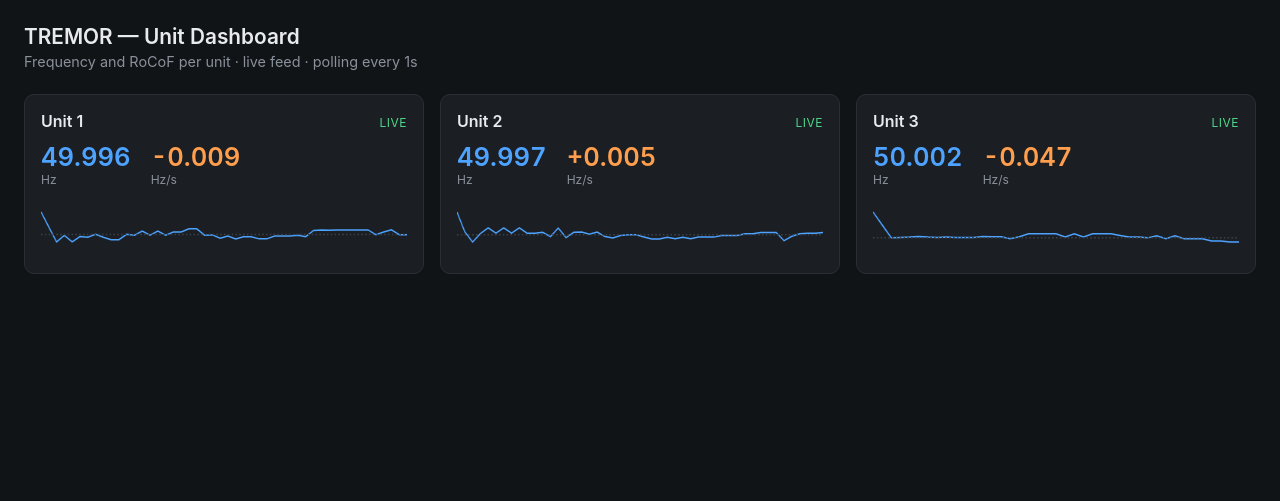
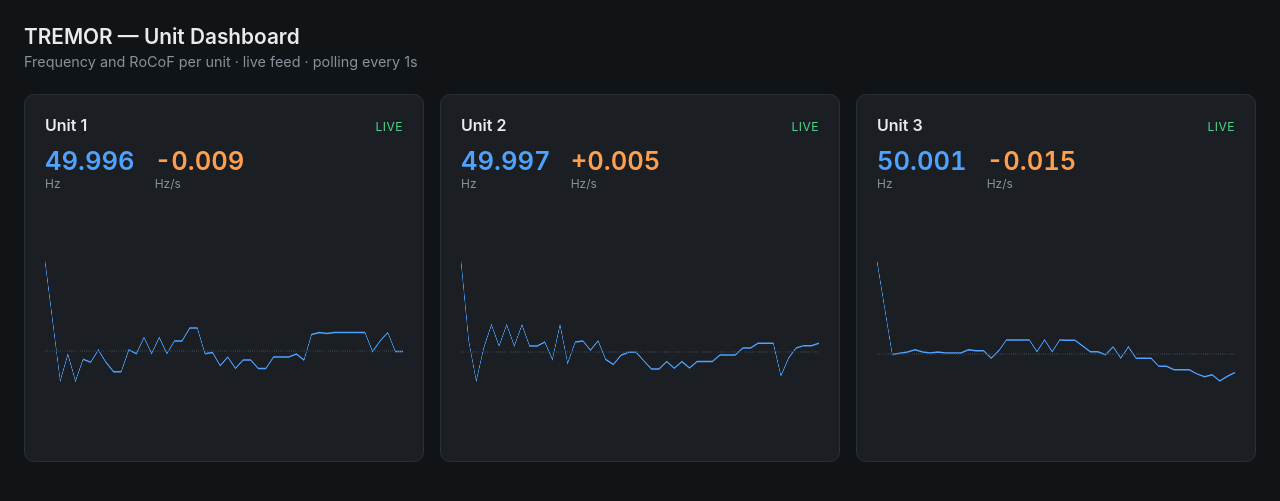
Before and after one commit to chanthybou143-eng/tremor, a Flask app: page / in a window 1280 px wide. Shown: the top 501 px of the page. Run offline with Flask 3, Linux system fonts and the light colour scheme.

Commit message:
Enlarge the dashboard's frequency chart for readability
The canvas was a fixed 480x60 backing resolution displayed at 100%
width x 60px height -- with only one unit on the dashboard now, the
card stretches to fill the row but the chart stayed a thin, hard-to-read
strip. Bumped to 960x240 (both the intrinsic canvas resolution and the
CSS display height) and card padding 16px->20px. drawSparkline() already
reads canvas.width/height dynamically, so no script changes needed.
Deliberately scoped to just the chart/card sizing -- no data table, no
other layout changes.

Co-Authored-By: Claude Sonnet 5 <noreply@anthropic.com>

```diff
--- a/src/tremor/templates/index.html
+++ b/src/tremor/templates/index.html
@@ -42,7 +42,7 @@
     background: var(--card-bg);
     border: 1px solid var(--card-border);
     border-radius: 10px;
-    padding: 16px;
+    padding: 20px;
   }
   .card.offline {
     opacity: 0.55;
@@ -82,7 +82,7 @@
   .reading.rocof .value { color: var(--accent-rocof); }
   canvas {
     width: 100%;
-    height: 60px;
+    height: 240px;
     display: block;
   }
   .no-data {
@@ -121,7 +121,7 @@ function makeCard(unit) {
         <div class="unit">Hz/s</div>
       </div>
     </div>
-    <canvas width="480" height="60"></canvas>
+    <canvas width="960" height="240"></canvas>
     <div class="no-data" hidden>No data yet</div>
   `;
   grid.appendChild(card);
```
